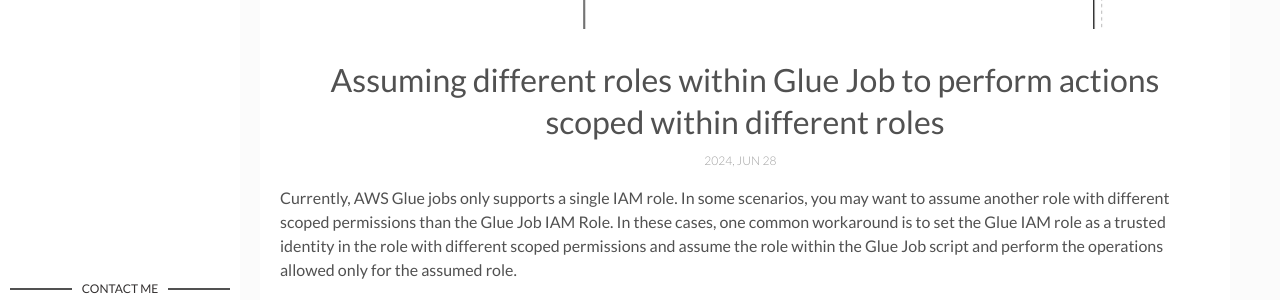
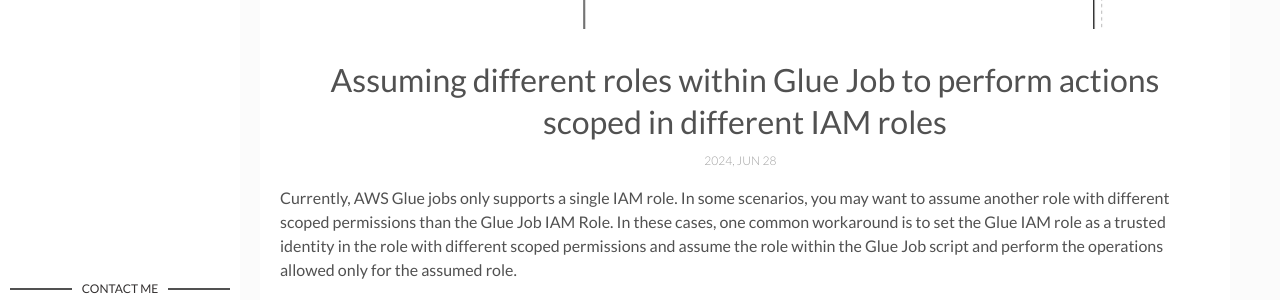
Before and after one commit to joch182/joch182.github.io, a Jekyll site: the page built from _posts/2024-06-28-using-multiple-roles-glue-job.markdown, in a window 1280 px wide and 900 px high. Shown: the part 491-791 px from the top of the window. Built offline with Jekyll 4.4.1, drawn with Linux system fonts in a browser that asks for light colours; comment, search, counter and statistics services are not loaded.

Commit message:
fixing spell checks

```diff
--- a/_posts/2024-06-28-using-multiple-roles-glue-job.markdown
+++ b/_posts/2024-06-28-using-multiple-roles-glue-job.markdown
@@ -1,6 +1,6 @@
 ---
 layout: post
-title: Assuming different roles within Glue Job to perform actions scoped within different roles
+title: Assuming different roles within Glue Job to perform actions scoped in different IAM roles
 date: 2024-06-28 10:00:00 -0500
 description: How to assume different roles within Glue Job to perform tasks that are not allowed by the Glue IAM Role assigned, but available thourhg a different role that can be assumed by the Glue IAM Role.
 img: posts_imgs/glue-assume-role/glue_assume_role.png
```
